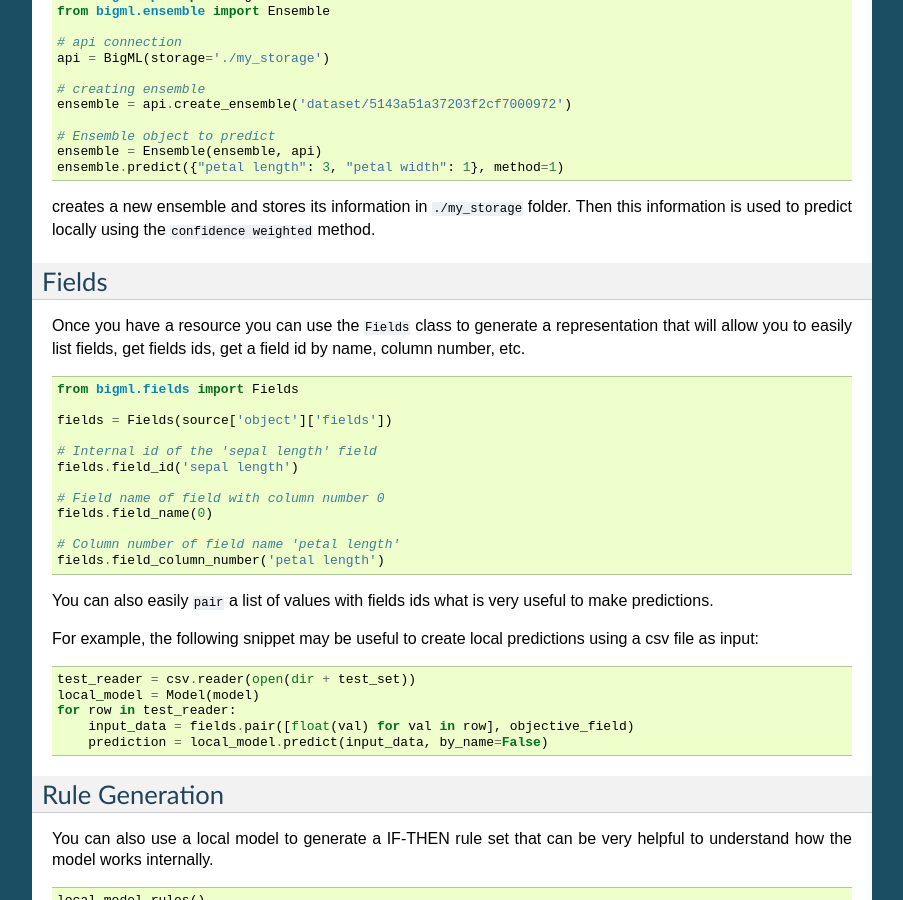
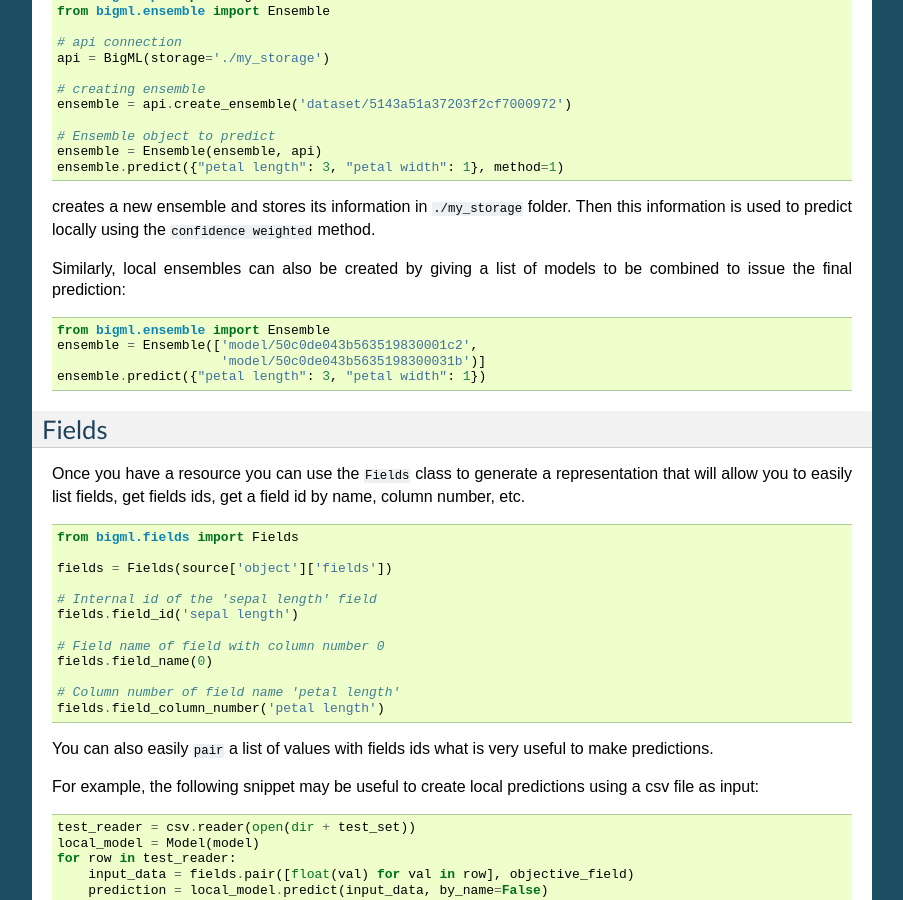
Before and after one commit to bigmlcom/python, a Sphinx documentation site: the page built from docs/index.rst, in a window 1280 px wide and 900 px high, scrolled down 14953 px. Shown: the whole window, without its empty margins (198-1101 px from the left). Built offline with Sphinx 7.4.7, drawn with Linux system fonts in a browser that asks for light colours.

Commit message:
Adding documentation for the local ensemble constructor new option (list)

```diff
--- a/docs/index.rst
+++ b/docs/index.rst
@@ -963,6 +963,14 @@
 folder. Then this information is used to predict locally using the
 ``confidence weighted`` method.
 
+Similarly, local ensembles can also be created by giving a list of models to be
+combined to issue the final prediction::
+
+    from bigml.ensemble import Ensemble
+    ensemble = Ensemble(['model/50c0de043b563519830001c2',
+                         'model/50c0de043b5635198300031b')]
+    ensemble.predict({"petal length": 3, "petal width": 1})
+
 
 Fields
 ------
```
